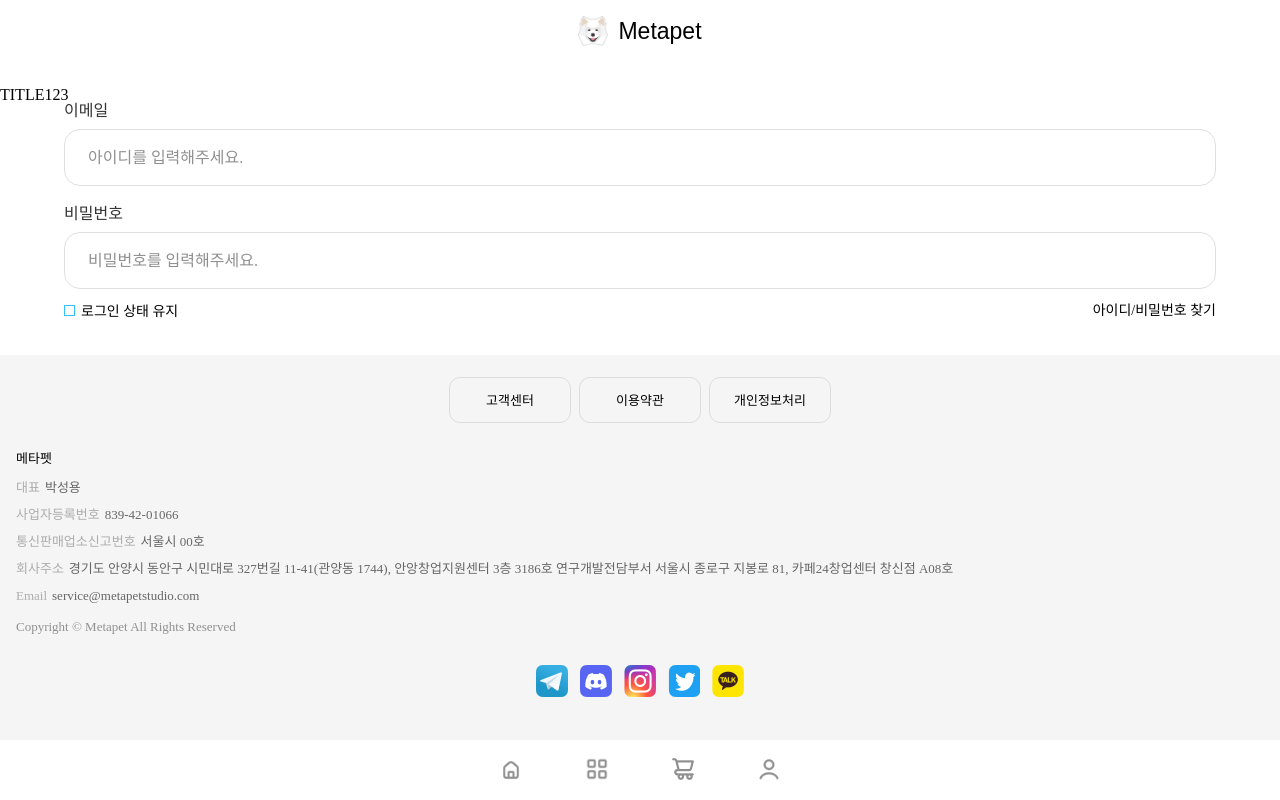
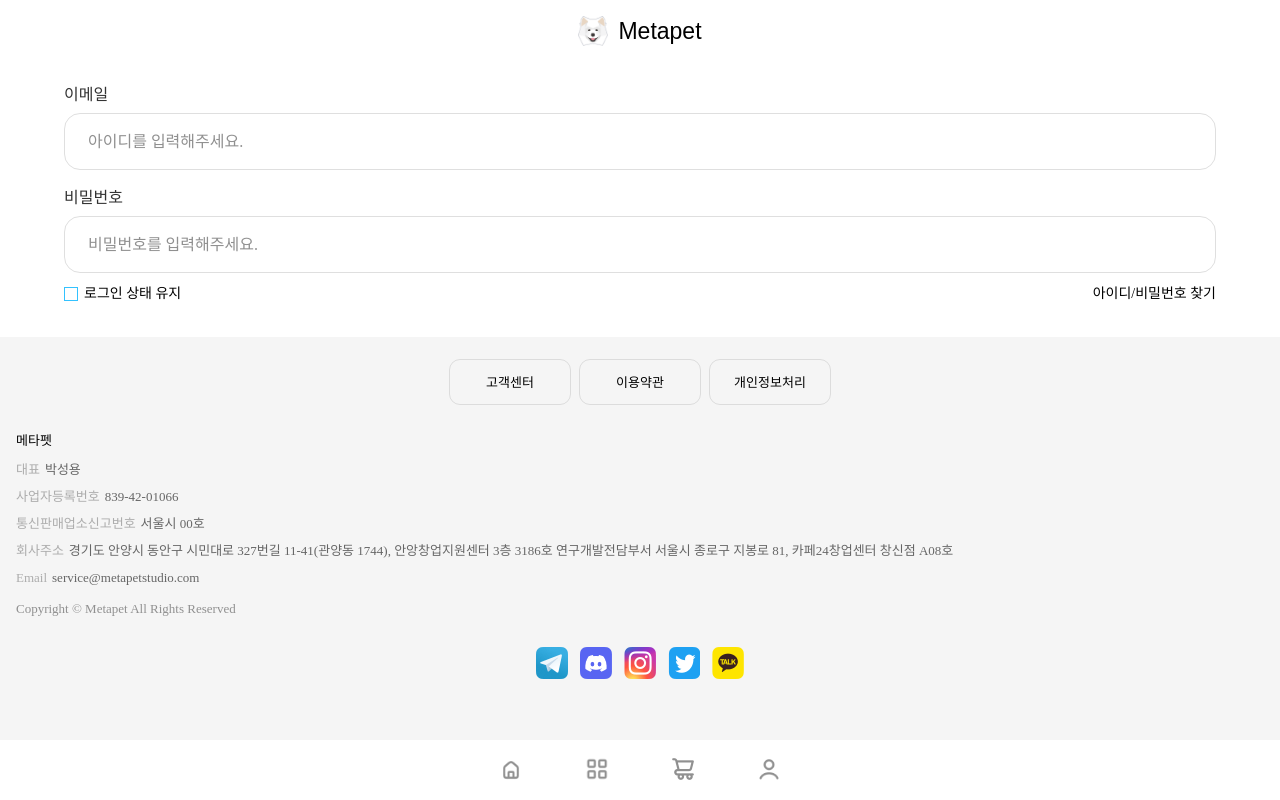
Before and after one commit to KimDongSin/metaPetShop, a React (Create React App) app: page / in a window 1280 px wide. Built offline with nearby package versions, Linux system fonts and the light colour scheme; the HTML template or start-up script is replaced by a standard one; a web font is replaced by a local one.

Commit message:
체크박스 체크 스타일

```diff
--- a/src/App.js
+++ b/src/App.js
@@ -10,7 +10,6 @@
   return (
     <div className="App">
       <Header type="t4" />
-      TITLE123
       <Join />
       <Footer />
     </div>
--- a/src/components/form/FormCheckBox.js
+++ b/src/components/form/FormCheckBox.js
@@ -2,45 +2,53 @@
 import checkImg from "../../assets/images/join/check.png";
 
 const Wrap = styled.label`
+  display: flex;
+  align-items: center;
 
-    input[type="checkbox"]{
+  input[type="checkbox"] {
     display: none;
   }
 
-    input[type="checkbox"] + label{
+  input[type="checkbox"] + label {
     display: inline-block;
-        width: 11px;
-        height: 11px;
-        border: 1px solid #33C2FF;
+    width: 14px;
+    height: 14px;
+    border: 1px solid #33c2ff;
     position: relative;
   }
 
-    input[id="loginState"]:checked + label::after{
-        content: '';
-        background-image: url(checkImg);
-        font-size: 11px;
-        width: 11px;
+  input[id="loginState"]:checked + label::after {
+    content: "";
+    background-image: url(${checkImg});
+    background-size: cover;
+    width: 14px;
     height: 11px;
     text-align: center;
     position: absolute;
-        left: 0;
-        top:0;
+    left: 50%;
+    top: 50%;
+    transform: translate(-50%, -50%);
+    object-fit: cover;
   }
 
-    span{
+  span {
     font-size: 14px;
     margin-left: 6px;
   }
 `;
 
-const FormCheckBox = () =>{
-    return(
-        <Wrap for="loginState">
+const FormCheckBox = () => {
+  return (
+    <Wrap htmlForfor="loginState">
       <input id="loginState" type="checkbox" />
-            <label for="loginState"></label>
+      <label
+        className="checkbox__label"
+        img={checkImg}
+        htmlFor="loginState"
+      ></label>
       <span>로그인 상태 유지</span>
     </Wrap>
   );
-}
+};
 
 export default FormCheckBox;
```
Lines whose indentation alone changed are shown as unchanged.
